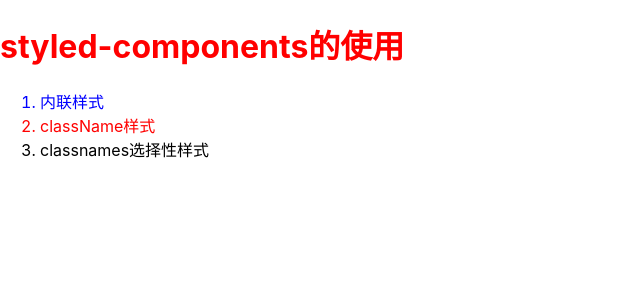
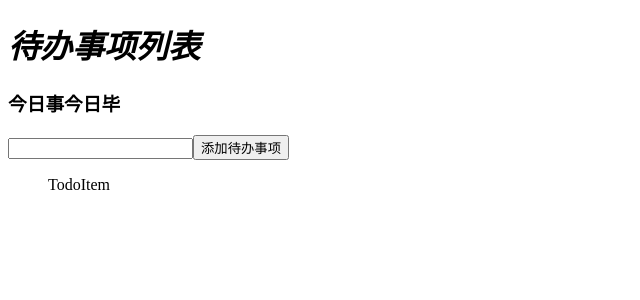
Before and after one commit to zhq092012/React_trus, a React (Create React App) app: page / in a window 1280 px wide. Shown: the top 300 px of the page, without its empty margins (0-640 px from the left). Built offline with nearby package versions, Linux system fonts and the light colour scheme.

Commit message:
组件的数据挂载和项目结构

```diff
--- a/package.json
+++ b/package.json
@@ -7,6 +7,7 @@
     "@testing-library/react": "^9.4.0",
     "@testing-library/user-event": "^7.2.1",
     "classnames": "^2.2.6",
+    "prop-types": "^15.7.2",
     "react": "^16.12.0",
     "react-dom": "^16.12.0",
     "react-scripts": "3.4.0",
--- /dev/null
+++ b/src/App.js
@@ -0,0 +1,20 @@
+import React, { Component, Fragment } from "react";
+import { TodoHeader, TodoInput, TodoList } from "./components";
+export default class App extends Component {
+  render() {
+    return (
+      <Fragment>
+        <TodoHeader desc="今日事今日毕">
+          <i>待办事项列表</i>
+        </TodoHeader>
+        <TodoInput btnText="添加待办事项" />
+        <TodoList />
+      </Fragment>
+      // <>
+      //   <TodoHeader />
+      //   <TodoInput />
+      //   <TodoList />
+      // </>
+    );
+  }
+}
--- /dev/null
+++ b/src/components/TodoHeader/index.js
@@ -0,0 +1,17 @@
+import React from "react";
+import PropTypes from "prop-types";
+export default function TodoHeader(props) {
+  return (
+    <>
+      <h1>{props.children}</h1>
+      <h3>{props.desc}</h3>
+      {/* <p>{props.x + props.y}</p> */}
+    </>
+  );
+}
+//检查props参数的类型 引入prop-types
+TodoHeader.propTypes = {
+  desc: PropTypes.string.isRequired
+  // x: PropTypes.number.isRequired,
+  // y: PropTypes.number.isRequired
+};
--- /dev/null
+++ b/src/components/TodoInput/index.js
@@ -0,0 +1,18 @@
+import React, { Component } from "react";
+import PropTypes from "prop-types";
+export default class TodoInput extends Component {
+  static propTypes = {
+    btnText: PropTypes.string
+  };
+  static defaultProps = {
+    btnText: "添加待办事项"
+  };
+  render() {
+    return (
+      <div>
+        <input type="text"></input>
+        <button>{this.props.btnText}</button>
+      </div>
+    );
+  }
+}
--- /dev/null
+++ b/src/components/TodoList/TodoItem.js
@@ -0,0 +1,7 @@
+import React, { Component } from "react";
+
+export default class TodoItem extends Component {
+  render() {
+    return <div>TodoItem</div>;
+  }
+}
--- /dev/null
+++ b/src/components/TodoList/index.js
@@ -0,0 +1,11 @@
+import React, { Component } from "react";
+import TodoItem from "./TodoItem";
+export default class TodoList extends Component {
+  render() {
+    return (
+      <ul>
+        <TodoItem />
+      </ul>
+    );
+  }
+}
--- /dev/null
+++ b/src/components/index.js
@@ -0,0 +1,8 @@
+//负责导出所有的组件
+import TodoHeader from "./TodoHeader";
+import TodoInput from "./TodoInput";
+import TodoList from "./TodoList";
+export { TodoHeader, TodoInput, TodoList };
+// export { default as TodoHeader } from "./TodoHeader";
+// export { default as TodoInput } from "./TodoInput";
+// export { default as TodoList } from "./TodoList";
--- a/src/index.css
+++ /dev/null
@@ -1,16 +0,0 @@
-body {
-  margin: 0;
-  font-family: -apple-system, BlinkMacSystemFont, "Segoe UI", "Roboto", "Oxygen",
-    "Ubuntu", "Cantarell", "Fira Sans", "Droid Sans", "Helvetica Neue",
-    sans-serif;
-  -webkit-font-smoothing: antialiased;
-  -moz-osx-font-smoothing: grayscale;
-}
-
-code {
-  font-family: source-code-pro, Menlo, Monaco, Consolas, "Courier New",
-    monospace;
-}
-.has-color-red {
-  color: red;
-}
--- a/src/index.js
+++ b/src/index.js
@@ -1,26 +1,4 @@
 import React, { Component } from "react";
 import { render } from "react-dom";
-import classnames from "classnames";
-import "./index.css";
-import styled from "styled-components";
-const Title = styled.h1`
-  color: #f00;
-`;
-class App extends Component {
-  render() {
-    const style = { color: "blue" };
-    return (
-      <div>
-        <Title>styled-components的使用</Title>
-        <ol>
-          <li style={style}>内联样式</li>
-          <li className="has-color-red">className样式</li>
-          <li className={classnames("a", { b: true, c: false })}>
-            classnames选择性样式
-          </li>
-        </ol>
-      </div>
-    );
-  }
-}
+import App from "./App";
 render(<App />, document.getElementById("root"));
```
